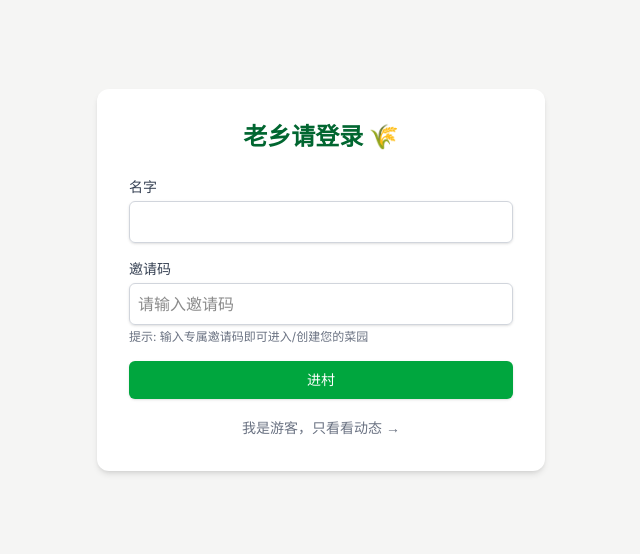
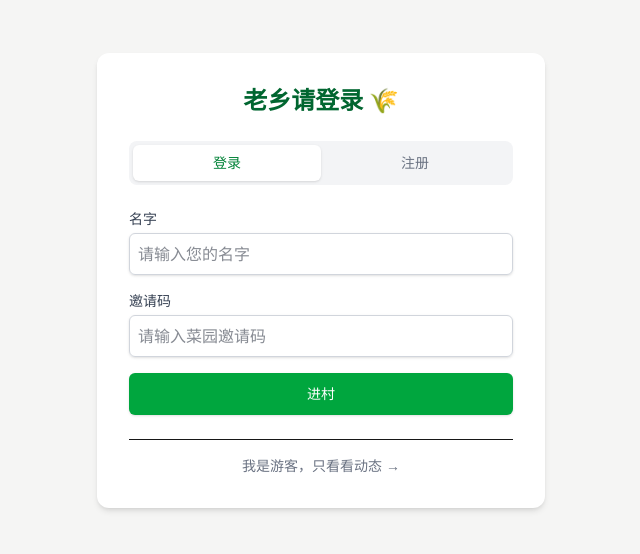
Before and after one commit to jizongtongxue/Shared, a Next.js app: page /login in a window 1280 px wide. Shown: the part 152-706 px from the top of the page, without its empty margins (319-959 px from the left). Built offline with nearby package versions, Linux system fonts and the light colour scheme.

Commit message:
Feat: Add Garden model and update database relationships

```diff
--- a/app/api/auth/login/route.ts
+++ b/app/api/auth/login/route.ts
@@ -3,49 +3,66 @@
 
 export async function POST(request: Request) {
   try {
-    const { name, code } = await request.json()
+    const { name, code, action } = await request.json()
 
     if (!code || !name) {
       return NextResponse.json({ error: '请填写名字和邀请码' }, { status: 400 })
     }
 
-    // 1. Find or Create Garden based on invite code
-    let garden = await prisma.garden.findUnique({
+    // Find the garden first
+    const garden = await prisma.garden.findUnique({
       where: { inviteCode: code }
     })
 
-    if (!garden) {
-      garden = await prisma.garden.create({
-        data: {
-          inviteCode: code,
-          name: `${name}的菜园` // Initial default name
+    if (action === 'register') {
+      // 1. Check if garden exists
+      if (!garden) {
+        return NextResponse.json({ error: '邀请码无效，请联系管理员' }, { status: 400 })
+      }
+
+      // 2. Check if user already exists in this garden
+      const existingUser = await prisma.user.findFirst({
+        where: {
+          name,
+          gardenId: garden.id
         }
       })
-    }
 
-    // 2. Find or Create User and link to this garden
-    let user = await prisma.user.findUnique({
-      where: { name }
-    })
+      if (existingUser) {
+        return NextResponse.json({ error: '该名字在此菜园中已被注册' }, { status: 400 })
+      }
 
-    if (!user) {
-      user = await prisma.user.create({
+      // 3. Create user
+      const user = await prisma.user.create({
         data: {
           name,
           gardenId: garden.id
         }
       })
+      return NextResponse.json({ user })
+
     } else {
-      // Update user's garden if they already exist (optional, depends on policy)
-      user = await prisma.user.update({
-        where: { id: user.id },
-        data: { gardenId: garden.id }
+      // Login Action
+      if (!garden) {
+        return NextResponse.json({ error: '邀请码错误' }, { status: 400 })
+      }
+
+      const user = await prisma.user.findFirst({
+        where: {
+          name,
+          gardenId: garden.id
+        }
       })
+
+      if (!user) {
+        return NextResponse.json({ error: '该名字未在此菜园注册' }, { status: 404 })
+      }
+
+      return NextResponse.json({ user })
     }
 
-    return NextResponse.json({ user })
   } catch (error) {
-    console.error('Login error:', error)
-    return NextResponse.json({ error: '登录失败' }, { status: 500 })
+    console.error('Auth error:', error)
+    return NextResponse.json({ error: '认证失败' }, { status: 500 })
   }
 }
--- a/app/login/page.tsx
+++ b/app/login/page.tsx
@@ -7,48 +7,80 @@
   const [name, setName] = useState('')
   const [code, setCode] = useState('')
   const [error, setError] = useState('')
+  const [isRegister, setIsRegister] = useState(false)
+  const [loading, setLoading] = useState(false)
   const router = useRouter()
 
-  const handleLogin = async (e: React.FormEvent) => {
+  const handleAuth = async (e: React.FormEvent) => {
     e.preventDefault()
     setError('')
+    setLoading(true)
 
     try {
       const res = await fetch('/api/auth/login', {
         method: 'POST',
         headers: { 'Content-Type': 'application/json' },
-        body: JSON.stringify({ name, code }),
+        body: JSON.stringify({
+          name,
+          code,
+          action: isRegister ? 'register' : 'login'
+        }),
       })
 
+      const data = await res.json()
+
       if (res.ok) {
-        const data = await res.json()
         localStorage.setItem('userId', data.user.id.toString())
         localStorage.setItem('userName', data.user.name)
         localStorage.setItem('gardenId', data.user.gardenId.toString())
         router.push('/dashboard')
       } else {
-        const data = await res.json()
-        setError(data.error || '登录失败')
+        setError(data.error || (isRegister ? '注册失败' : '登录失败'))
       }
     } catch {
       setError('发生错误，请重试')
+    } finally {
+      setLoading(false)
     }
   }
 
   return (
     <div className="min-h-screen flex items-center justify-center bg-stone-100 p-4">
       <div className="bg-white p-8 rounded-xl shadow-md w-full max-w-md">
-        <h1 className="text-2xl font-bold text-center mb-6 text-green-800">老乡请登录 🌾</h1>
+        <h1 className="text-2xl font-bold text-center mb-6 text-green-800">
+          {isRegister ? '新老乡注册 🚜' : '老乡请登录 🌾'}
+        </h1>
 
-        <form onSubmit={handleLogin} className="space-y-4">
+        {/* Tab Switcher */}
+        <div className="flex mb-6 bg-gray-100 p-1 rounded-lg">
+          <button
+            onClick={() => setIsRegister(false)}
+            className={`flex-1 py-2 text-sm font-medium rounded-md transition-all ${
+              !isRegister ? 'bg-white shadow-sm text-green-700' : 'text-gray-500 hover:text-gray-700'
+            }`}
+          >
+            登录
+          </button>
+          <button
+            onClick={() => setIsRegister(true)}
+            className={`flex-1 py-2 text-sm font-medium rounded-md transition-all ${
+              isRegister ? 'bg-white shadow-sm text-green-700' : 'text-gray-500 hover:text-gray-700'
+            }`}
+          >
+            注册
+          </button>
+        </div>
+
+        <form onSubmit={handleAuth} className="space-y-4">
           <div>
             <label className="block text-sm font-medium text-gray-700">名字</label>
             <input
               type="text"
               value={name}
               onChange={(e) => setName(e.target.value)}
-              className="mt-1 block w-full rounded-md border-gray-300 shadow-sm focus:border-green-500 focus:ring-green-500 border p-2"
+              className="mt-1 block w-full rounded-md border-gray-300 shadow-sm focus:border-green-500 focus:ring-green-500 border p-2 text-gray-900"
               required
+              placeholder="请输入您的名字"
             />
           </div>
 
@@ -58,27 +90,30 @@
               type="text"
               value={code}
               onChange={(e) => setCode(e.target.value)}
-              placeholder="请输入邀请码"
-              className="mt-1 block w-full rounded-md border-gray-300 shadow-sm focus:border-green-500 focus:ring-green-500 border p-2"
+              placeholder="请输入菜园邀请码"
+              className="mt-1 block w-full rounded-md border-gray-300 shadow-sm focus:border-green-500 focus:ring-green-500 border p-2 text-gray-900"
               required
             />
-            <p className="text-xs text-gray-500 mt-1">提示: 输入专属邀请码即可进入/创建您的菜园</p>
+            {isRegister && (
+              <p className="text-xs text-gray-500 mt-1">注意: 只有已创建的菜园邀请码才能注册新用户</p>
+            )}
           </div>
 
-          {error && <p className="text-red-500 text-sm">{error}</p>}
+          {error && <p className="text-red-500 text-sm font-medium">{error}</p>}
 
           <button
             type="submit"
-            className="w-full flex justify-center py-2 px-4 border border-transparent rounded-md shadow-sm text-sm font-medium text-white bg-green-600 hover:bg-green-700 focus:outline-none focus:ring-2 focus:ring-offset-2 focus:ring-green-500"
+            disabled={loading}
+            className="w-full flex justify-center py-2.5 px-4 border border-transparent rounded-md shadow-sm text-sm font-medium text-white bg-green-600 hover:bg-green-700 focus:outline-none focus:ring-2 focus:ring-offset-2 focus:ring-green-500 transition-colors disabled:opacity-50"
           >
-            进村
+            {loading ? '处理中...' : (isRegister ? '立即注册' : '进村')}
           </button>
         </form>
 
-        <div className="mt-4 text-center">
+        <div className="mt-6 text-center border-t pt-4">
           <button
             onClick={() => router.push('/')}
-            className="text-sm text-gray-500 hover:text-gray-700"
+            className="text-sm text-gray-500 hover:text-green-600 flex items-center justify-center gap-1 mx-auto transition-colors"
           >
             我是游客，只看看动态 &rarr;
           </button>
```
Also changed, not shown: 1 other file (tests, documents, lock files or other folders).
